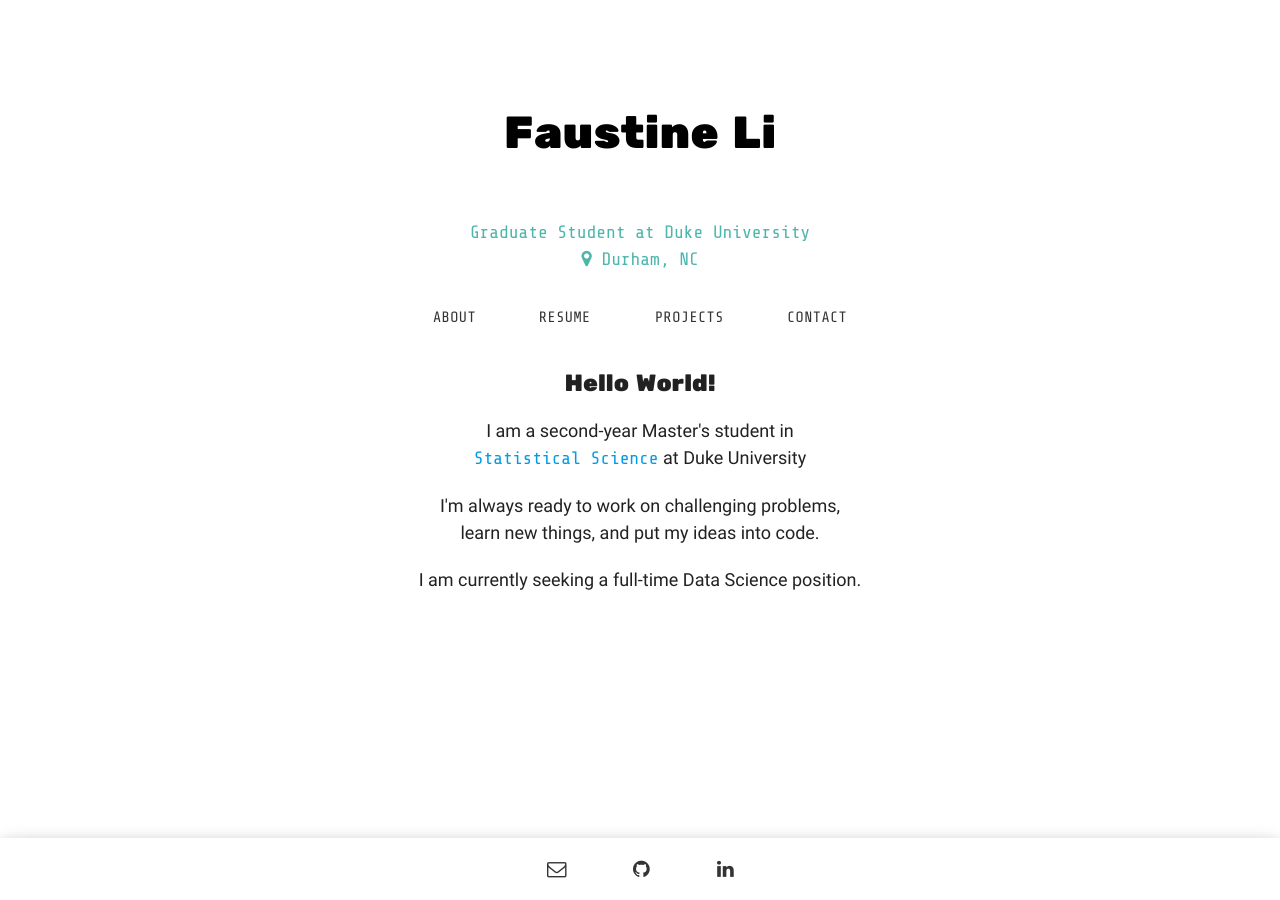
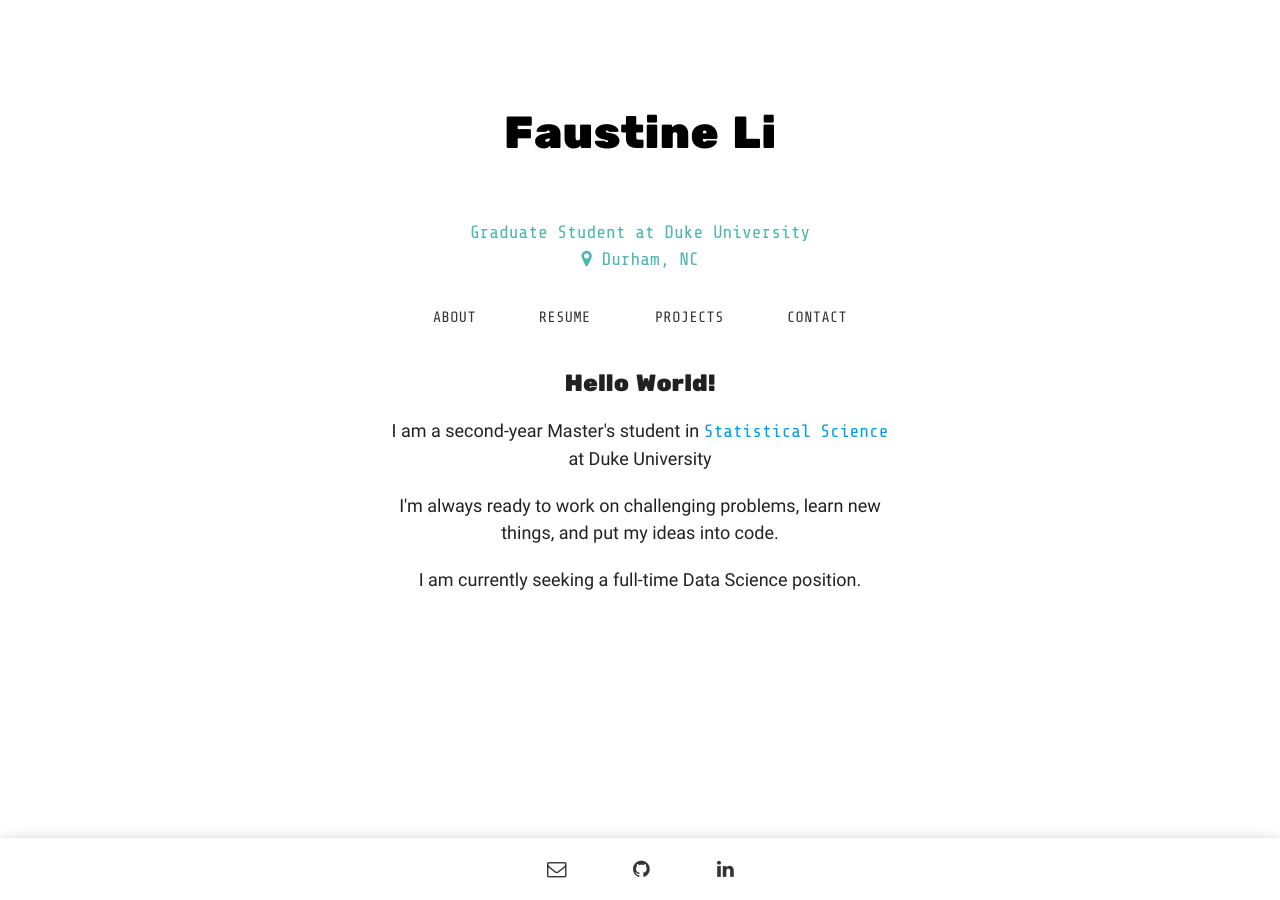
Before and after one commit to FaustineLi/FaustineLi.github.io, a Jekyll site: the page built from index.html, in a window 1280 px wide. Built offline with Jekyll 4.4.1, drawn with Linux system fonts in a browser that asks for light colours.

Commit message:
try soft breaks

```diff
--- a/index.html
+++ b/index.html
@@ -19,9 +19,9 @@ layout: default
   <h2 class="my-mini-heading">Hello World!</h2>
   <ul>
     <li>
-    <p class="my-item">I am a second-year Master's student in <br><a href='//stat.duke.edu'>Statistical Science</a> at Duke University</p>
-    <p class="my-item">I'm always ready to work on challenging problems, <br>learn new things, and put my ideas into code.</p>
-    <p class="my-item">I am currently seeking a full-time Data Science position.</p>
+    <p class="my-item">I am a second-year Master's student in <wbr><a href='//stat.duke.edu'>Statistical Science</a> at Duke University</p>
+    <p class="my-item">I'm always ready to work on challenging problems, <wbr>learn new things, and put my ideas into code.</p>
+    <p class="my-item">I am currently seeking a full-time <wbr>Data Science position.</p>
   </ul>
 </div>
 
```
